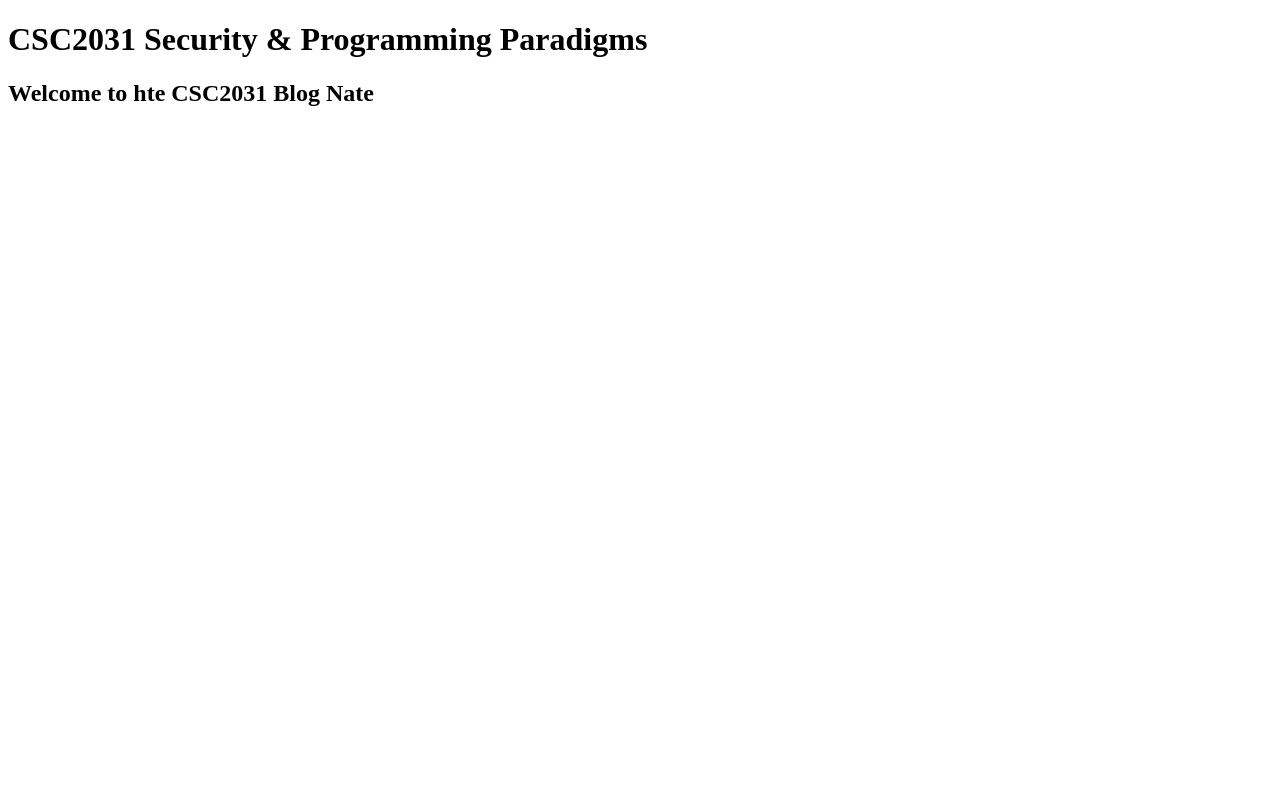
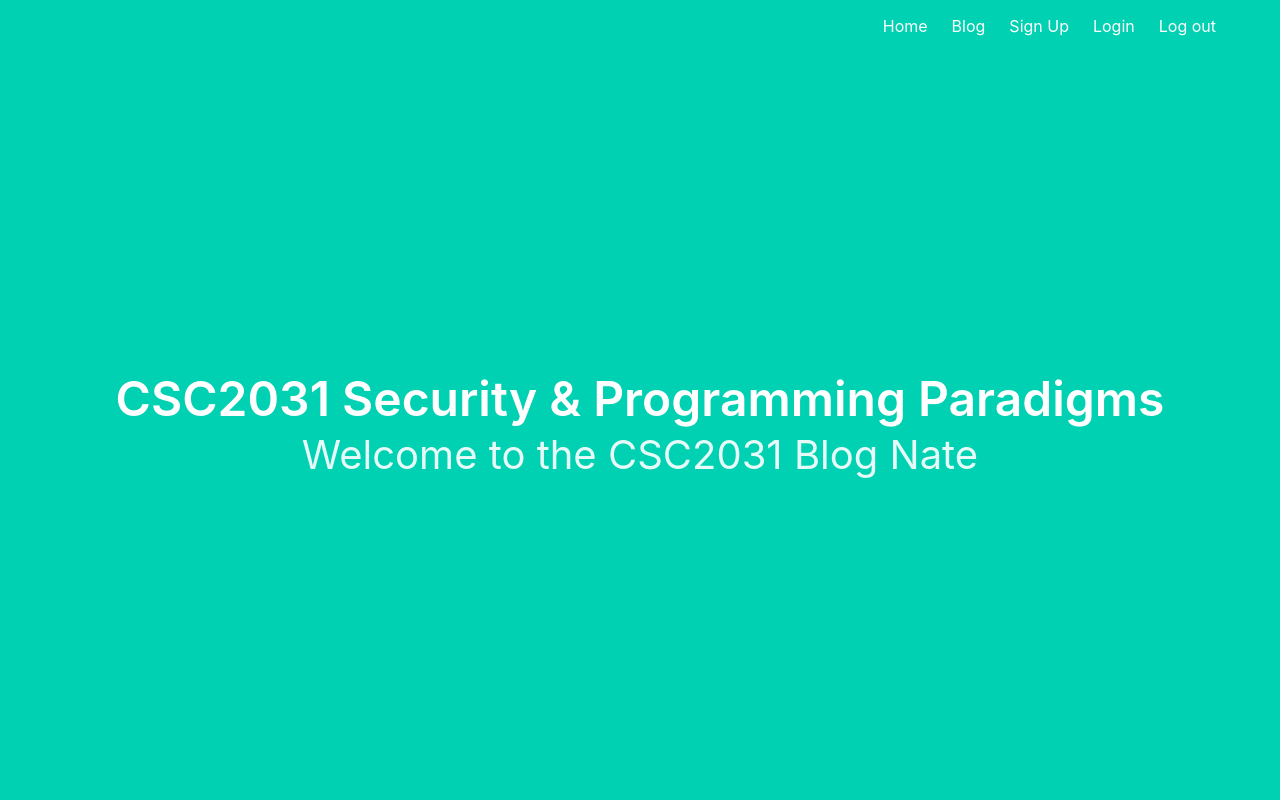
Before and after one commit to NateHartley/csc2031blogpractical, a Flask app: page / in a window 1280 px wide. Run offline with Flask 2, Linux system fonts and the light colour scheme.

Commit message:
When program is run, it will now display "home", "blog", "sign up", "login", "log out" on the main home page.

```diff
--- a/app.py
+++ b/app.py
@@ -9,6 +9,21 @@
     return render_template('index.html', name='Nate')
 
 
+@app.route('/blog')
+def blog():
+    return render_template('blog.html')
+
+
+@app.route('/login')
+def login():
+    return render_template('login.html')
+
+
+@app.route('/register')
+def register():
+    return render_template('register.html')
+
+
 if __name__ == '__main__':
     my_host = "127.0.0.1"
     free_socket = socket.socket(socket.AF_INET, socket.SOCK_STREAM)
--- /dev/null
+++ b/templates/base.html
@@ -0,0 +1,59 @@
+<!DOCTYPE html>
+<html>
+
+<head>
+    <meta charset="utf-8">
+    <meta http-equiv="X-UA-Compatible" content="IE=edge">
+    <meta name="viewport" content="width=device-width, initial-scale=1">
+    <title>CSC2031 Blog</title>
+    <link rel="stylesheet" href="https://cdnjs.cloudflare.com/ajax/libs/bulma/0.7.2/css/bulma.min.css"/>
+</head>
+
+<body>
+
+<style>
+    .table {
+        margin-left: auto;
+        margin-right: auto;
+    }
+</style>
+
+<section class="hero is-primary is-fullheight">
+
+    <div class="hero-head">
+        <nav class="navbar">
+            <div class="container">
+                <div id="navbarMenuHeroA" class="navbar-menu">
+                    <div class="navbar-end">
+                        <a href="{{ url_for('index') }}" class="navbar-item">
+                            Home
+                        </a>
+                        <a href="{{ url_for('blog') }}" class="navbar-item">
+                            Blog
+                        </a>
+                        <a href="{{ url_for('register') }}" class="navbar-item">
+                            Sign Up
+                        </a>
+                        <a href="{{ url_for('login') }}" class="navbar-item">
+                            Login
+                        </a>
+                        <a href="" class="navbar-item">
+                            Log out
+                        </a>
+                    </div>
+                </div>
+            </div>
+        </nav>
+    </div>
+
+    <div class="hero-body">
+        <div class="container has-text-centered">
+            {% block content %}
+            {% endblock %}
+        </div>
+    </div>
+
+</section>
+</body>
+
+</html>
--- a/templates/index.html
+++ b/templates/index.html
@@ -1,12 +1,9 @@
-<!DOCTYPE html>
-<html lang="en">
-<head>
-    <meta charset="UTF-8">
-    <title>CSC2031 Blog</title>
-</head>
-<body>
-    <h1>CSC2031 Security & Programming Paradigms</h1>
+{%  extends "base.html" %}
 
-    <h2>Welcome to hte CSC2031 Blog {{ name }}</h2>
-</body>
-</html>
+{% block content %}
+
+    <h1 class="title is-1">CSC2031 Security & Programming Paradigms</h1>
+
+    <h2 class="subtitle is-2">Welcome to the CSC2031 Blog {{ name }}</h2>
+
+{% endblock %}
```
Also changed, not shown: templates/blog.html (added, +7 -0 lines), templates/login.html (added, +7 -0 lines), templates/register.html (added, +7 -0 lines).
